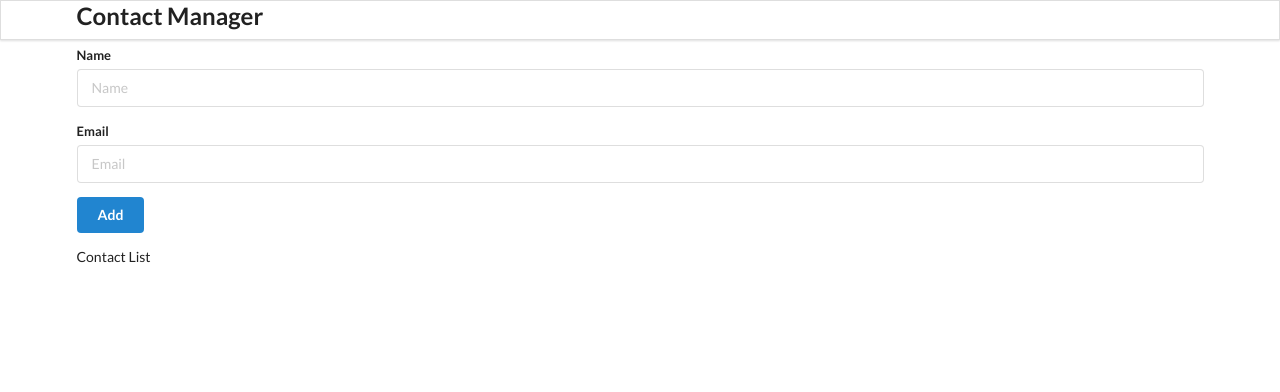
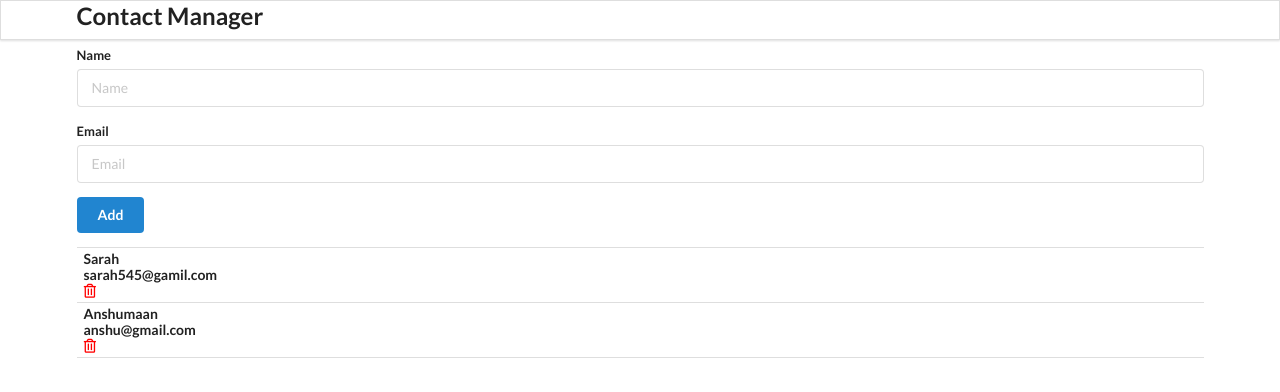
Before and after one commit to anshumaan255/contactapp, a React (Create React App) app in the folder reactfirst/contact/: page / in a window 1280 px wide. Shown: the top 392 px of the page. Built offline with nearby package versions, Linux system fonts and the light colour scheme.

Commit message:
adding image

```diff
--- a/reactfirst/contact/src/components/contactCard.js
+++ b/reactfirst/contact/src/components/contactCard.js
@@ -0,0 +1,18 @@
+import React from 'react';
+
+const ContactCard = (props ) => {
+    const {id , name,email}=props.contact;
+    return(
+     <div className="item">
+    <div className="contact">
+        <div className="header">{name}
+        <div>{email}</div>
+        </div>
+    </div>
+    <i className="trash alternate outline icon"
+    style={{color: "red", marginTop:"7px"}}></i>
+</div>
+ );
+};
+
+export default ContactCard;
--- a/reactfirst/contact/src/components/contactList.js
+++ b/reactfirst/contact/src/components/contactList.js
@@ -1,23 +1,16 @@
 import React from 'react';
+import ContactCard from './contactCard';
 
 const ContactList = (props) => {
     console.log(props);
 
     const renderContactList = props.contacts.map((contact)=>{
         return (
-            <div className="item">
-                <div className="contact">
-                    <div className="header">{contact.name}
-
-                    </div>
-                </div>
-            </div>
-        )
-    })
+       <ContactCard contact={contact}></ContactCard>
+        );
+        });
     return(
-        <div className="ui celled list">
-            Contact List
-        </div>
+        <div className="ui celled list"> {renderContactList}</div>
     );
 };
 
```
Also changed, not shown: reactfirst/contact/src/images/user.png (added).
